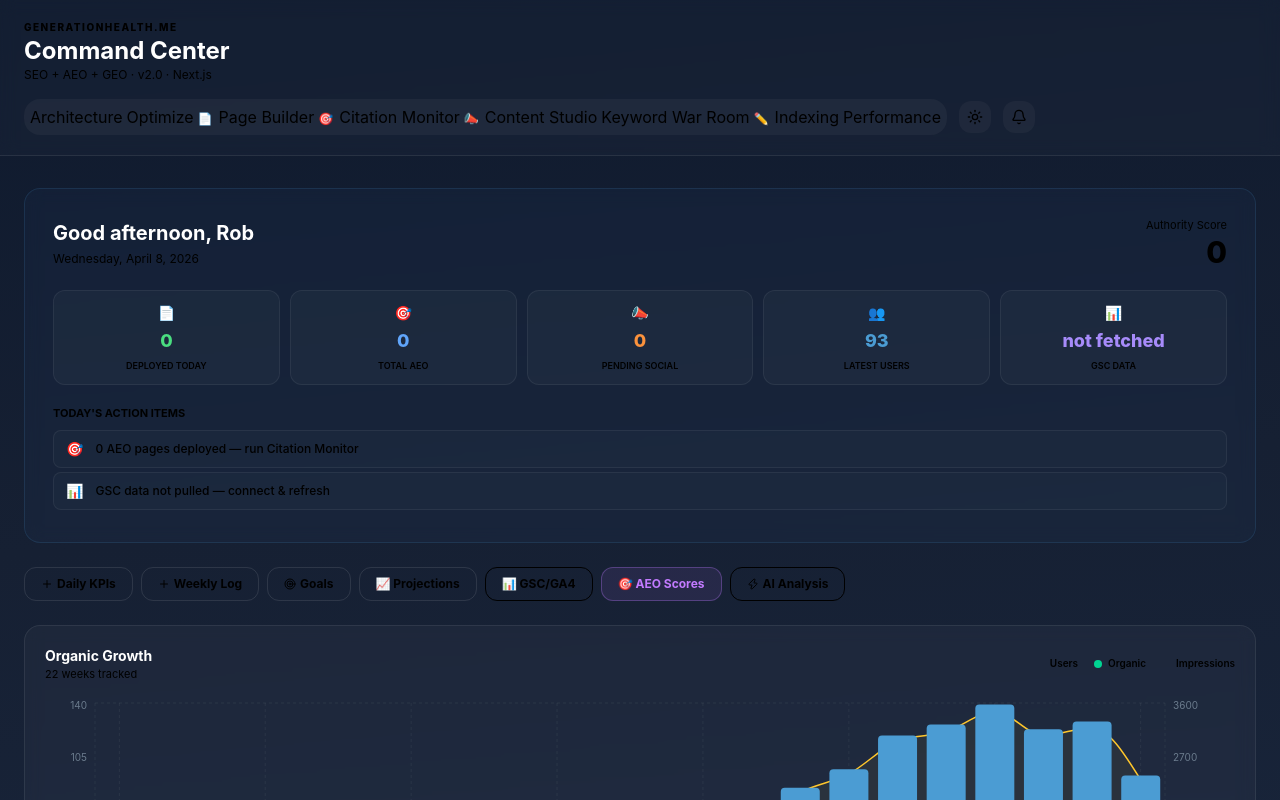
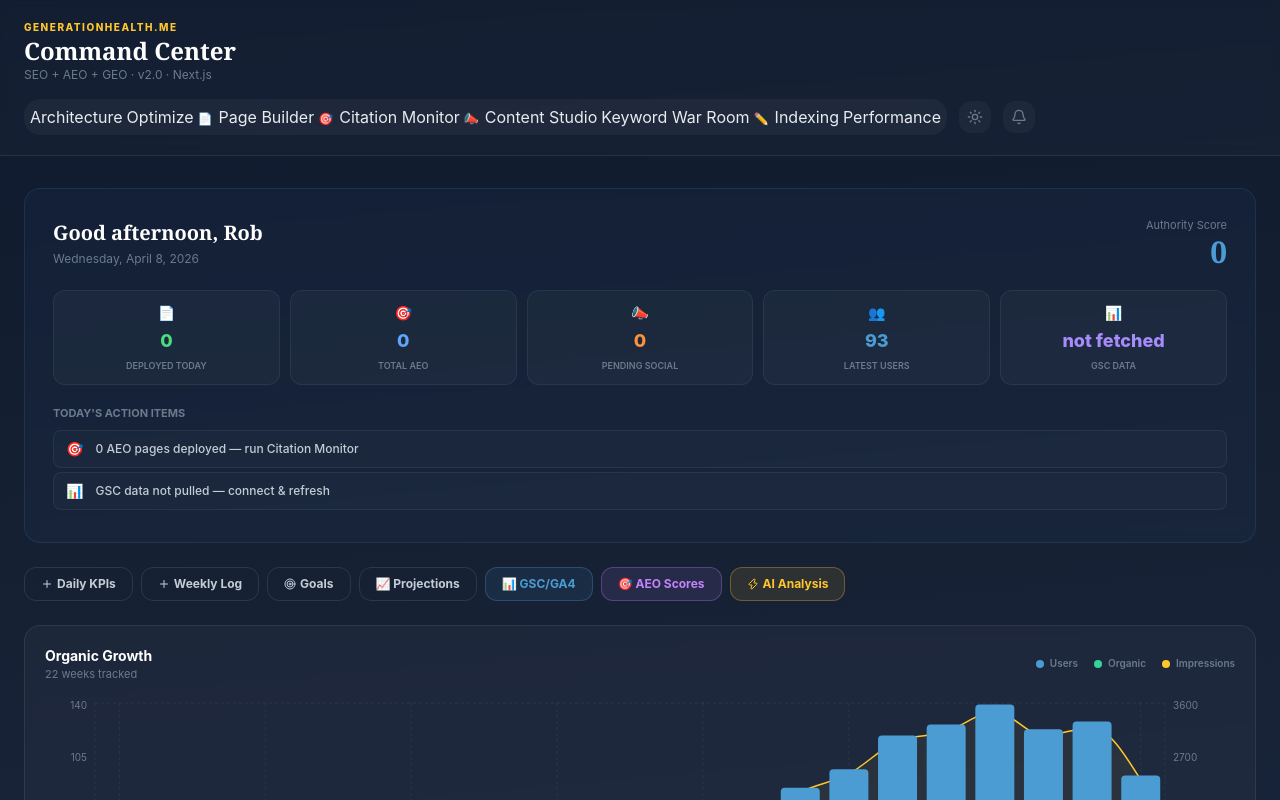
Before and after one commit to robert9907/gh-command-center-v2, a Next.js app: page / in a window 1280 px wide. Shown: the top 800 px of the page. Built offline with nearby package versions, Linux system fonts and the light colour scheme.

Commit message:
Downgrade to Tailwind v3 - fix all styling issues

```diff
--- a/package.json
+++ b/package.json
@@ -8,14 +8,13 @@
     "start": "next start"
   },
   "dependencies": {
-    "@tailwindcss/postcss": "^4.2.2",
     "autoprefixer": "^10.4.27",
     "lucide-react": "^1.7.0",
     "next": "14.2.5",
     "react": "^18",
     "react-dom": "^18",
     "recharts": "^3.8.1",
-    "tailwindcss": "^4.2.2"
+    "tailwindcss": "^3.4.19"
   },
   "devDependencies": {
     "@types/node": "^20",
--- a/postcss.config.js
+++ b/postcss.config.js
@@ -1,5 +1,6 @@
 module.exports = {
   plugins: {
-    '@tailwindcss/postcss': {},
+    tailwindcss: {},
+    autoprefixer: {},
   },
 }
--- a/src/app/globals.css
+++ b/src/app/globals.css
@@ -1,4 +1,6 @@
-@import "tailwindcss";
+@tailwind base;
+@tailwind components;
+@tailwind utilities;
 
 @layer base {
   body {
@@ -10,9 +12,9 @@
 
 @layer components {
   .card {
-    border-radius: 1rem;
-    border: 1px solid rgba(255,255,255,0.08);
-    background: rgba(255,255,255,0.03);
-    backdrop-filter: blur(8px);
+    @apply rounded-2xl border border-white/[0.08] bg-white/[0.03] backdrop-blur-sm;
+  }
+  .card-hover {
+    @apply hover:bg-white/[0.06] transition-colors duration-200;
   }
 }
```
Also changed, not shown: 1 other file (tests, documents, lock files or other folders).
